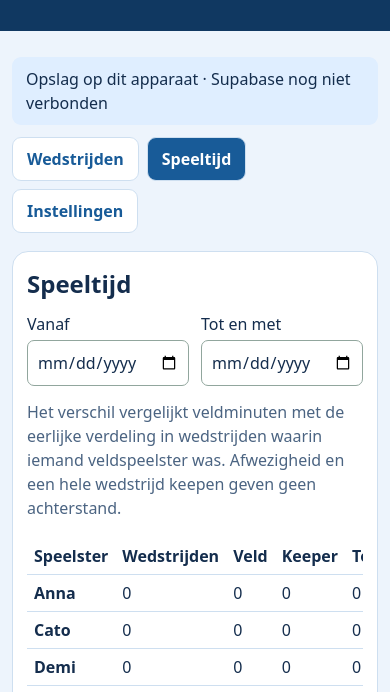
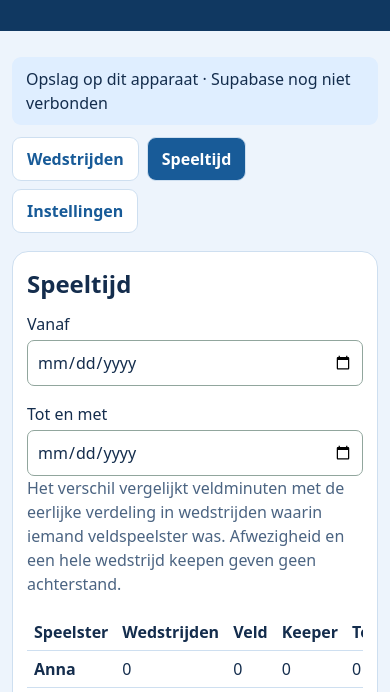
Before and after one commit to marjanri-del/teamtool, a plain HTML site: page index.html in a window 390 px wide. Both pictures are taken after a click on the button "Speeltijd". Shown: the part 152-844 px from the top of the page. Drawn offline with Linux system fonts and the light colour scheme.

Commit message:
Add files via upload

```diff
--- a/index.html
+++ b/index.html
@@ -69,6 +69,9 @@ nav button[aria-current=true]{background:var(--green);color:white}
 label{display:block}input:not([type=checkbox]),select,textarea{font:inherit;border:1px solid #91a69d;border-radius:7px;padding:9px;background:white;color:var(--ink);width:100%;margin:4px 0 14px}
 input[type=number]{width:90px}
 .formgrid{display:grid;grid-template-columns:repeat(auto-fit,minmax(160px,1fr));gap:12px}
+.formgrid>label{min-width:0}
+.formgrid input,.formgrid select{min-width:0;max-width:100%;box-sizing:border-box}
+.formgrid input[type=date]{appearance:none;-webkit-appearance:none;min-height:44px}
 fieldset{border:1px solid var(--line);border-radius:12px;padding:14px;margin:12px 0}
 legend{font-weight:700}fieldset:disabled{opacity:.8}
 .match-card{display:flex;align-items:center;justify-content:space-between;gap:10px;width:100%;text-align:left;background:white;color:var(--ink);border:1px solid var(--line);margin:10px 0}
@@ -114,7 +117,10 @@ header{background:#103861}header p{color:#b8d9ff}header small{color:#e0efff}
   .dugout{padding:10px 8px}
   .dugout h3{font-size:1rem;margin-bottom:8px}
   .dugout ul{grid-template-columns:repeat(2,minmax(0,1fr));gap:8px}
-  .dugout li{font-size:18px;padding:8px 4px}
+  .dugout li{font-size:14px;font-weight:600;padding:6px 4px}
+  .dugout .change-label{font-size:11px}
+  .formgrid{grid-template-columns:minmax(0,1fr);gap:16px}
+  .formgrid input,.formgrid select{margin-bottom:0}
 }
 @page{size:A4 portrait;margin:10mm}
 @media print{
```
